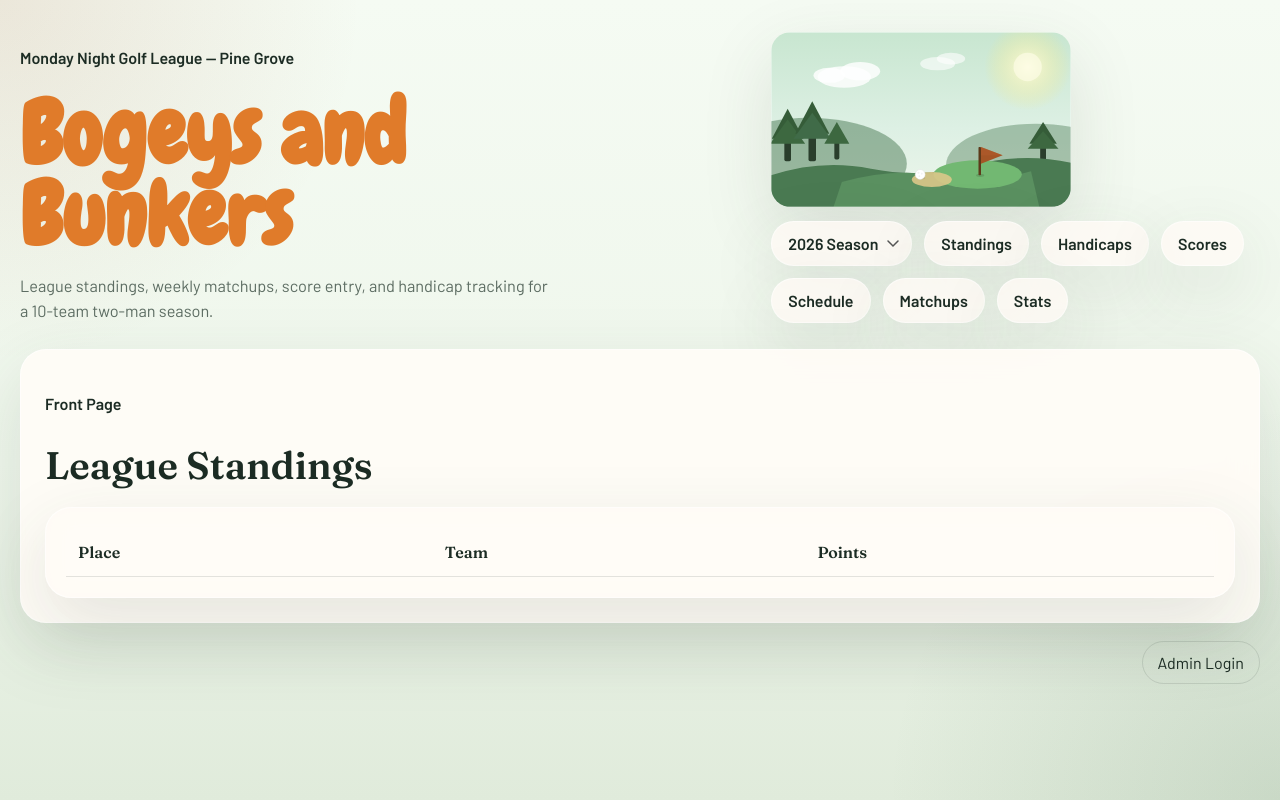
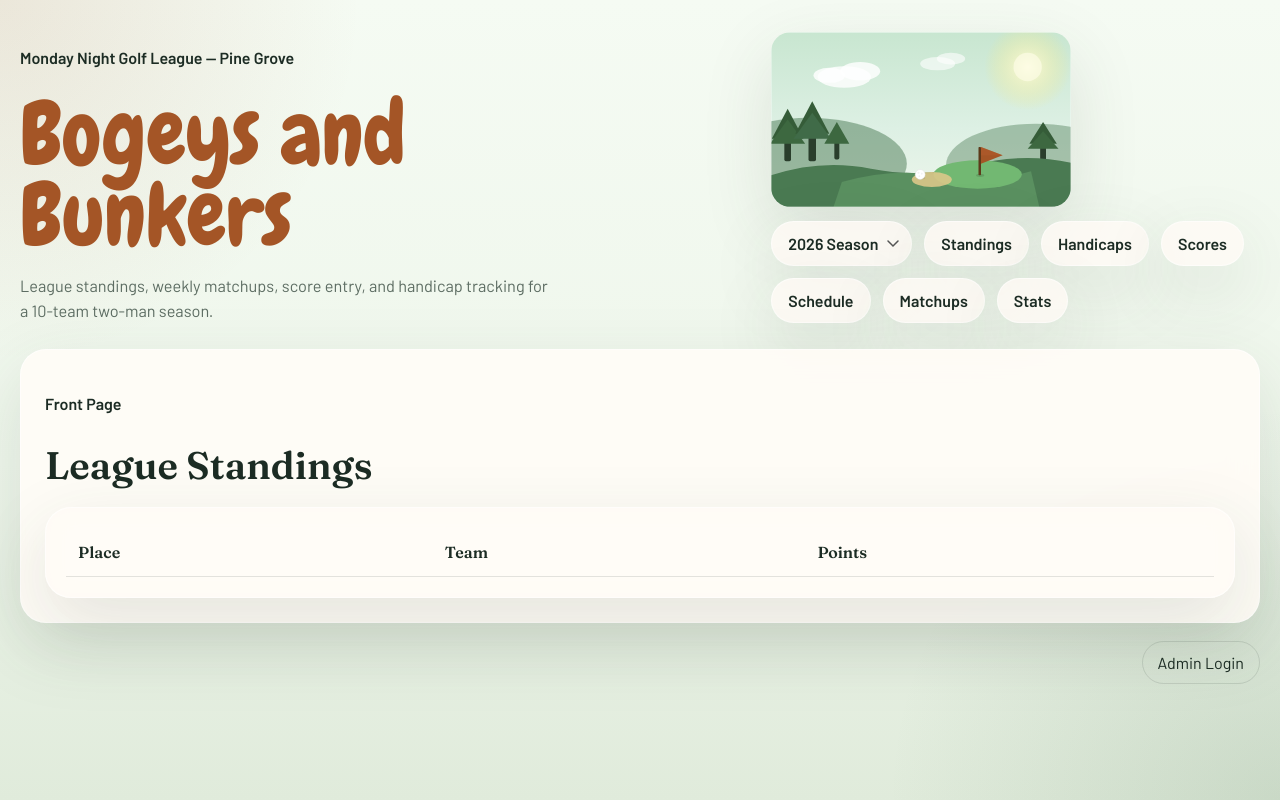
Before and after one commit to dwilll10/webapp, a plain HTML site: page index.html in a window 1280 px wide. Drawn offline with Linux system fonts and the light colour scheme; no server answers.

Commit message:
Fix Chewy font rendering and set h1 color to match flag
Add font-weight: 400 so Chewy loads correctly (it has no bold variant).
Color updated to #a45526 to match the flag in the golf illustration.

Co-Authored-By: Claude Sonnet 4.6 <noreply@anthropic.com>

```diff
--- a/styles.css
+++ b/styles.css
@@ -83,7 +83,8 @@ h1 {
   line-height: 0.92;
   max-width: 8ch;
   font-family: "Chewy", cursive;
-  color: #e07b2a;
+  font-weight: 400;
+  color: #a45526;
 }
 
 .hero-text {
```
